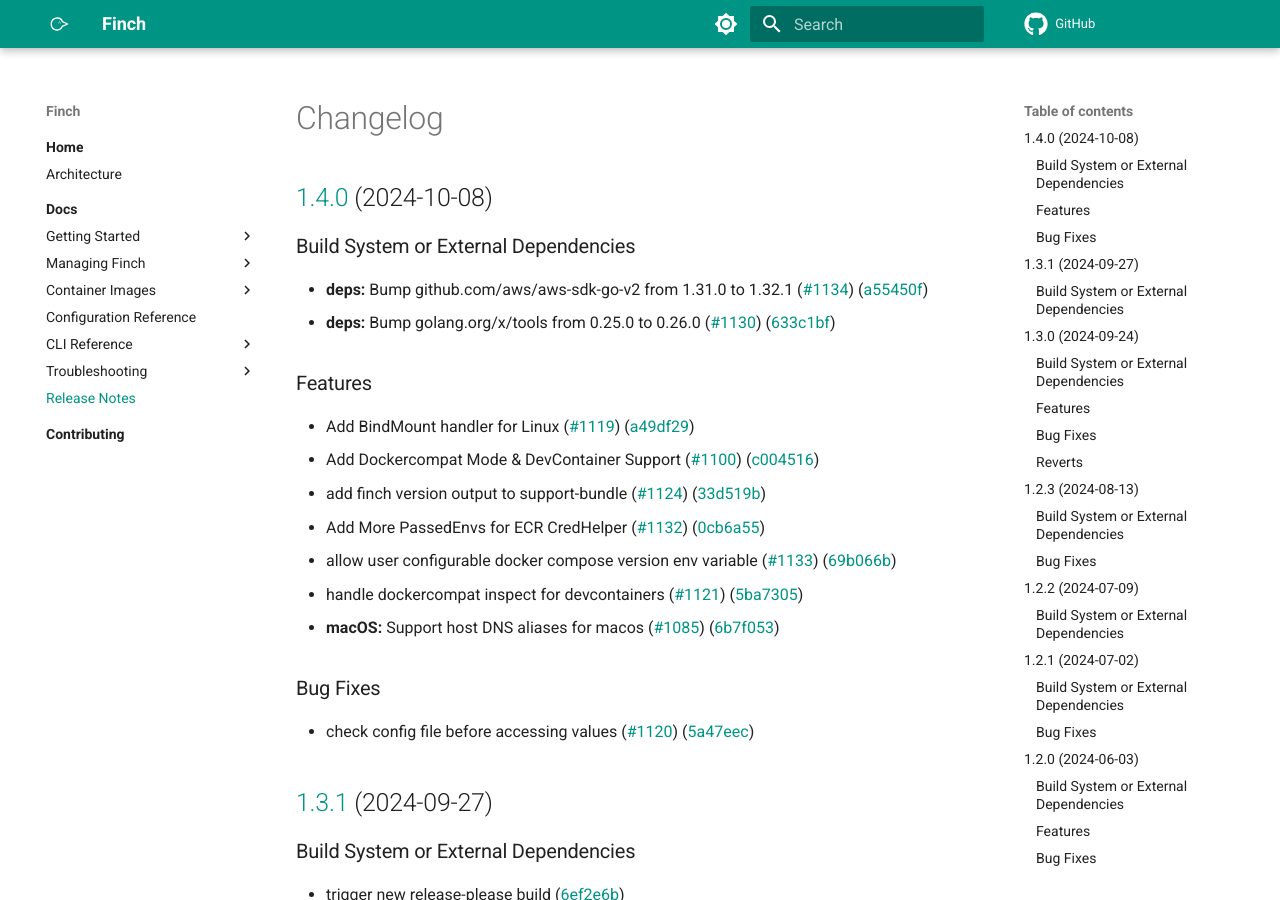
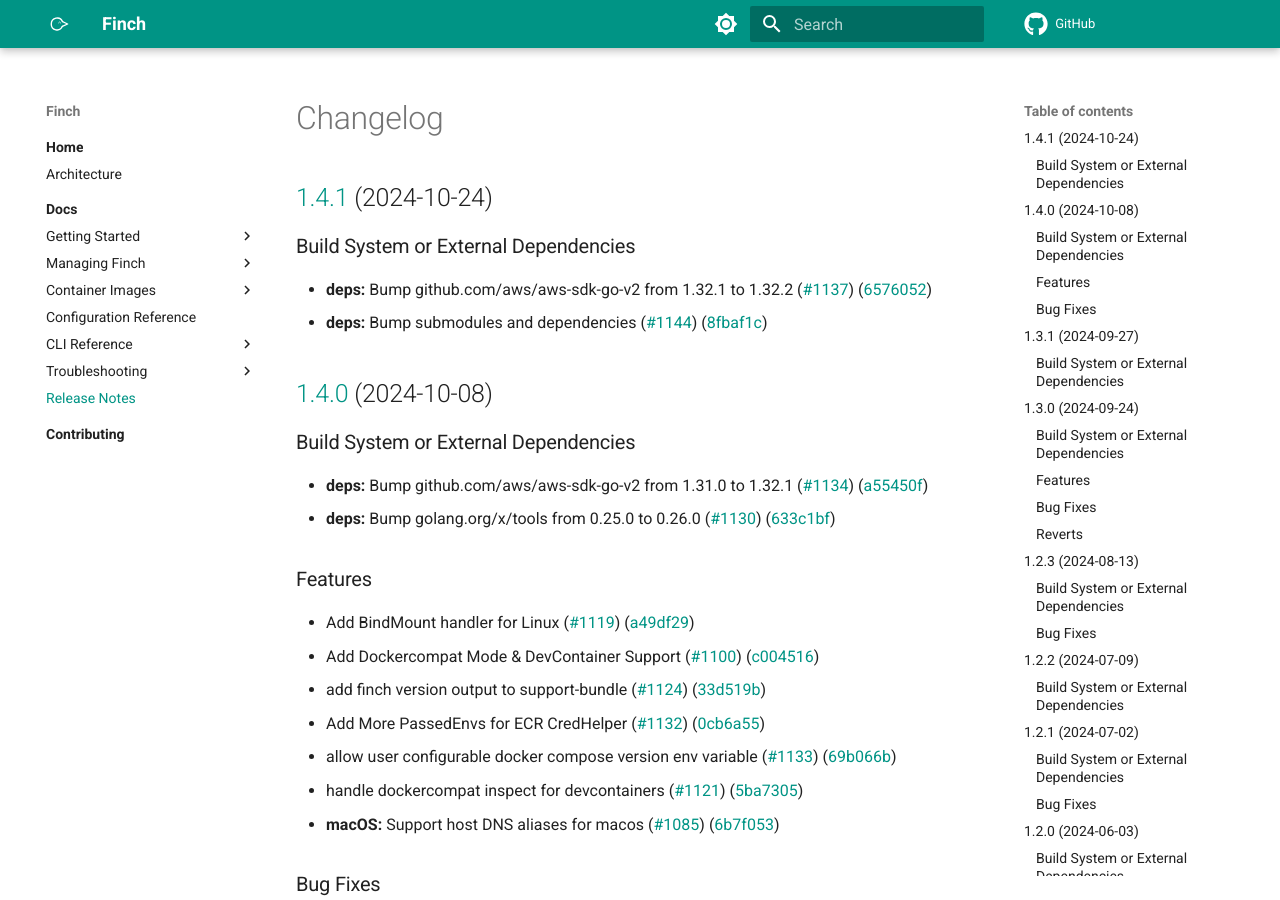
Before and after one commit to runfinch/finch-website, an MkDocs documentation site: the page built from docs/docs/changelog.md, in a window 1280 px wide and 900 px high. Built offline with MkDocs 1.6.1 and Material for MkDocs 9.7.7, drawn with Linux system fonts in a browser that asks for light colours; comment, search, counter and statistics services are not loaded.

Commit message:
[create-pull-request] automated change
Signed-off-by: github-actions[bot] <41898282+github-actions[bot]@users.noreply.github.com>

```diff
--- a/docs/docs/changelog.md
+++ b/docs/docs/changelog.md
@@ -1,4 +1,12 @@
 # Changelog
+
+## [1.4.1](https://github.com/runfinch/finch/compare/v1.4.0...v1.4.1) (2024-10-24)
+
+
+### Build System or External Dependencies
+
+* **deps:** Bump github.com/aws/aws-sdk-go-v2 from 1.32.1 to 1.32.2 ([#1137](https://github.com/runfinch/finch/issues/1137)) ([6576052](https://github.com/runfinch/finch/commit/6576052713c8b1eefa18e48e71534b0ac50aa901))
+* **deps:** Bump submodules and dependencies ([#1144](https://github.com/runfinch/finch/issues/1144)) ([8fbaf1c](https://github.com/runfinch/finch/commit/8fbaf1c8d4d2bbfcf77d4aabaaffdef8db35c42c))
 
 ## [1.4.0](https://github.com/runfinch/finch/compare/v1.3.1...v1.4.0) (2024-10-08)
 
```
